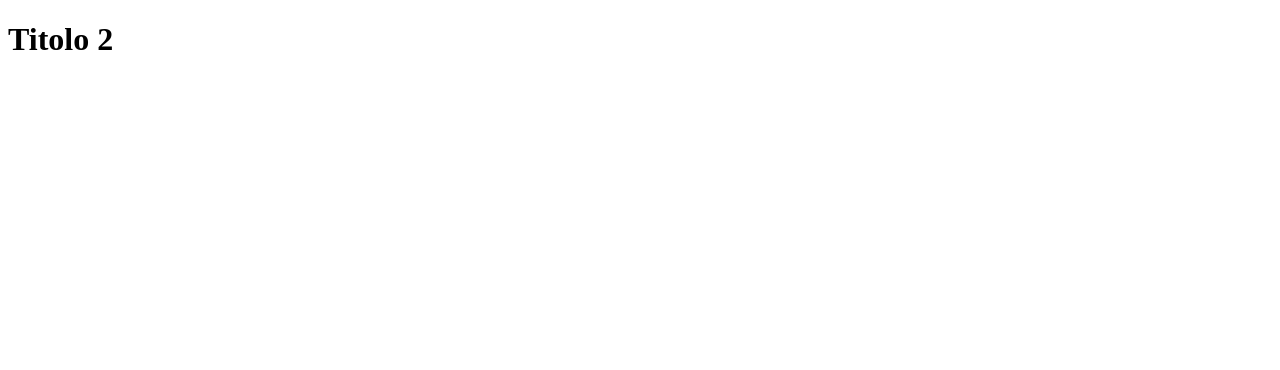
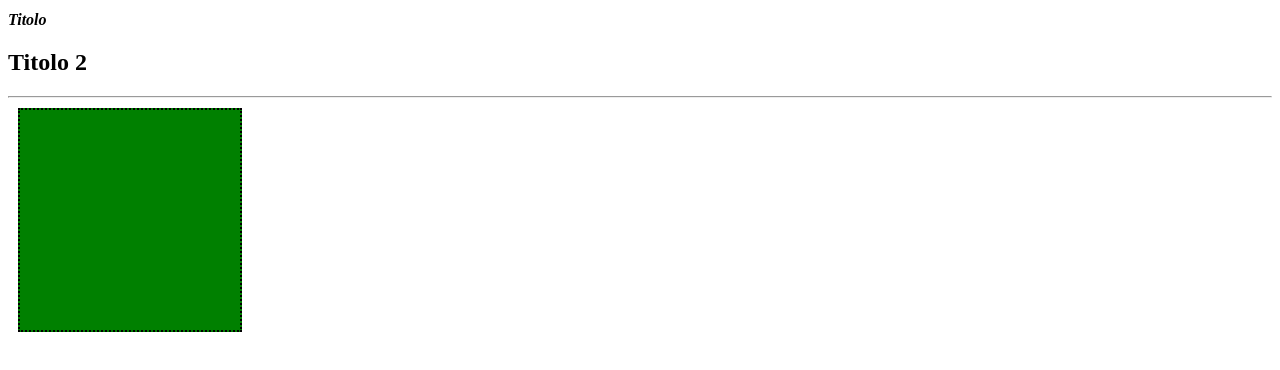
Before and after one commit to CorsoMaggio/lezione-css-mansi-box-model, a plain HTML site: page index.html in a window 1280 px wide. Drawn offline with Linux system fonts and the light colour scheme.

Commit message:
SPeigazione box model

```diff
--- /dev/null
+++ b/css/style.css
@@ -0,0 +1,45 @@
+.titolo-h1 {
+    font-size: 16px;
+    font-weight: 700;
+    font-style: italic;
+}
+
+.spazio-sopra {
+    padding-top: 10px;
+}
+
+.spazio-10 {
+    padding: 10px;
+}
+
+.spazio-10 {
+    padding: 10px 0 0 10px;
+}
+
+.py-10 {
+    padding-top: 10px;
+    padding-bottom: 10px;
+}
+
+.px-10 {
+    padding-left: 10px;
+    padding-right: 10px !important;
+}
+
+.m-10 {
+    margin: 10px
+}
+
+.quadrato {
+    background-color: green;
+    width: 200px;
+    height: 200px;
+}
+
+.border-10 {
+    border: 2px dotted black;
+}
+
+.px-10 {
+    padding-right: 100px;
+}
--- a/index.html
+++ b/index.html
@@ -4,8 +4,12 @@
         <meta charset="UTF-8">
         <meta name="viewport" content="width=device-width, initial-scale=1.0">
         <title>Lezione CSS Box Model</title>
+        <link rel="stylesheet" href="css/style.css">
     </head>
     <body>
-        <h1>Titolo 2</h1>
+        <h1 class="titolo-h1">Titolo</h1>
+        <h2>Titolo 2</h2>
+        <hr>
+        <div class="quadrato py-10 px-10 m-10 border-10"></div>
     </body>
 </html>
```
Also changed, not shown: 1 other file.
